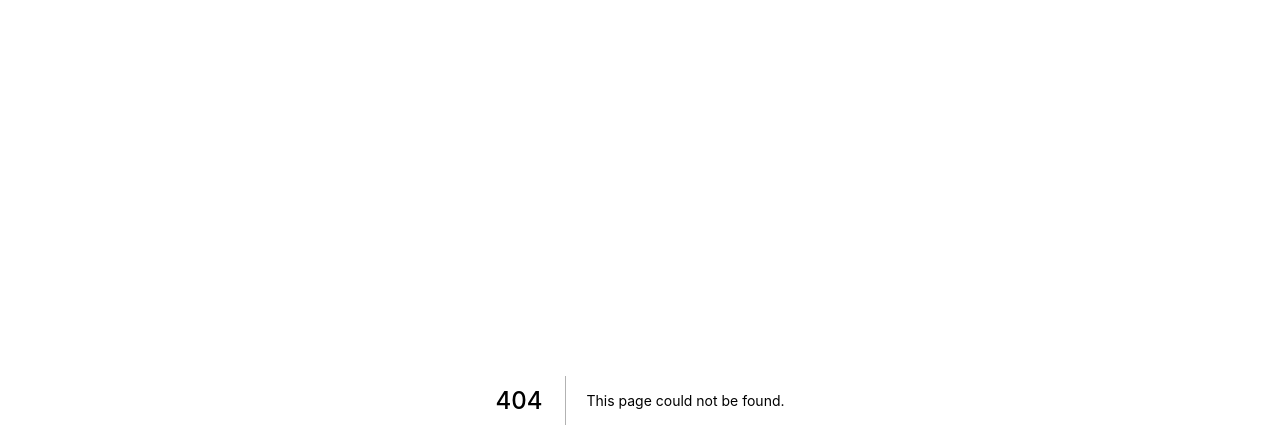
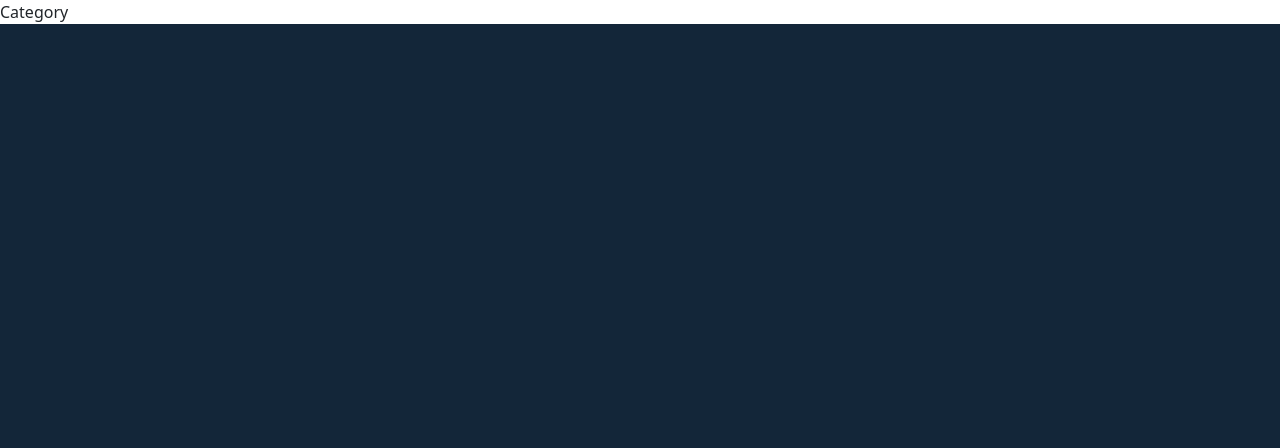
Before and after one commit to FedericoTorres233/EthShop, a Next.js app: page /category/1 in a window 1280 px wide. Before the commit this address had no page. Shown: the top 448 px of the page. Built offline with nearby package versions, Linux system fonts and the light colour scheme.

Commit message:
feat: add category dynamic page

```diff
--- /dev/null
+++ b/pages/category/[category].js
@@ -0,0 +1,7 @@
+function categoryPage() {
+  return (
+    <div>Category</div>
+  )
+}
+
+export default categoryPage
```
